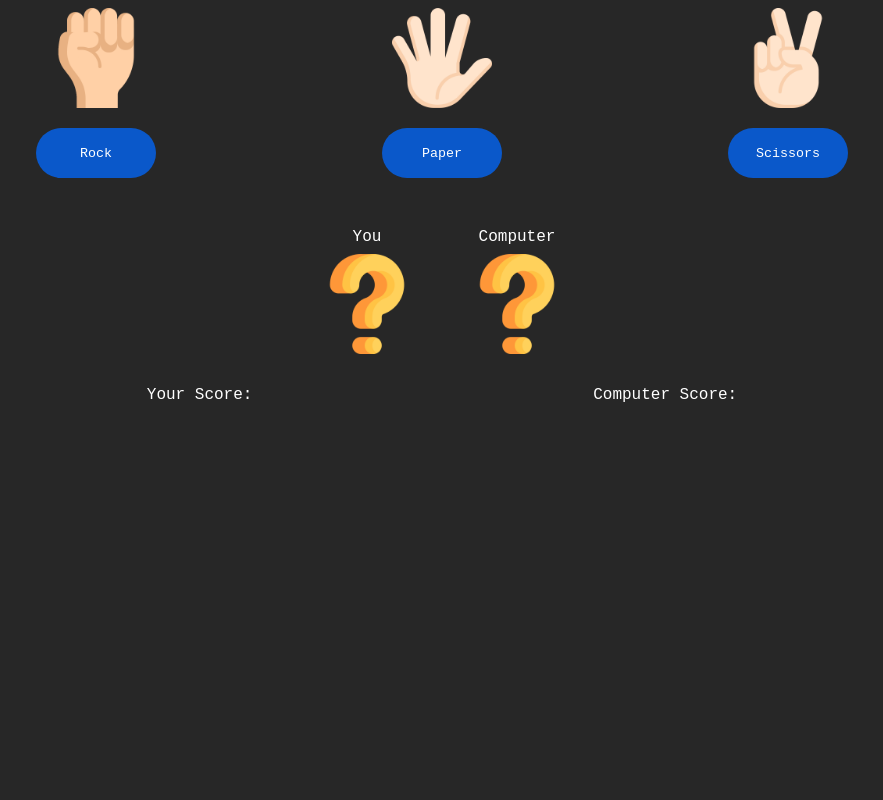
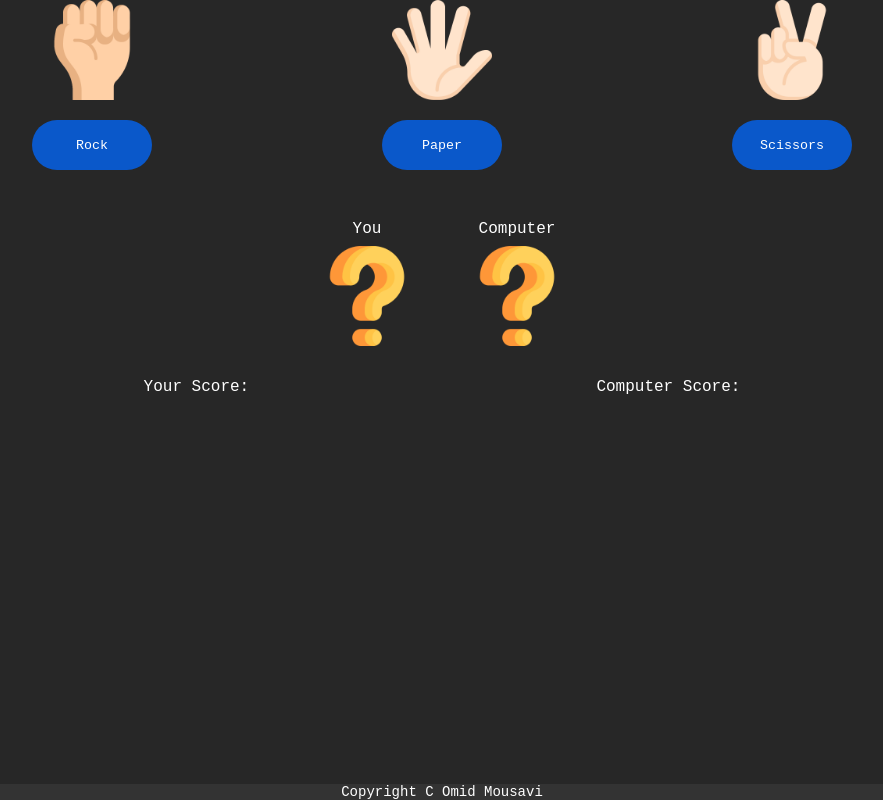
Before and after one commit to omid-mousavi/odin-rock-paper-scissors, a plain HTML site: page index.html in a window 1280 px wide. Shown: the whole page, without its empty margins (198-1081 px from the left). Drawn offline with Linux system fonts and the light colour scheme.

Commit message:
added footer and whole divs
in this commit i added footer which has some info about me

```diff
--- a/index.html
+++ b/index.html
@@ -7,6 +7,8 @@
   <title>Rock Paper and Scissors</title>
 </head>
 <body>
+  <div class="whole">
+    <div class="main">
       <div class="buttons-section">
         <div class="button-item">
           <img src="fist.png" alt="rock in hand sign">
@@ -21,7 +23,6 @@
           <button class="scissors-button">Scissors</button>
         </div>
       </div>
-
       <div class="result-div">
         <div class="result-img">
           <div class="you-div">You<img src="question-mark.png" id="you-img"></div>
@@ -33,6 +34,11 @@
           <div>Computer Score: <span class="computer-score"></span></div>
         </div>
       </div>
+    </div>
+
+    <div class="footer">Copyright C Omid Mousavi</div>
+  </div>
+
   <script src="javascript.js"></script>
 </body>
 </html>
--- a/styles.css
+++ b/styles.css
@@ -1,12 +1,24 @@
-body {
-  display: flex;
-  flex-direction: column;
-}
-
 * {
   font-family: 'Courier New', Courier, monospace;
   background-color: #272727;
   color: #ffffff;
+}
+
+body {
+  margin: 0;
+}
+
+.whole {
+  display: flex;
+  min-height: 100vh;
+  flex-direction: column;
+  justify-content: space-between;
+}
+
+.footer {
+  background-color: #333333;
+  font-size: 14px;
+  text-align: center;
 }
 
 button {
```
Lines whose indentation alone changed are shown as unchanged.
